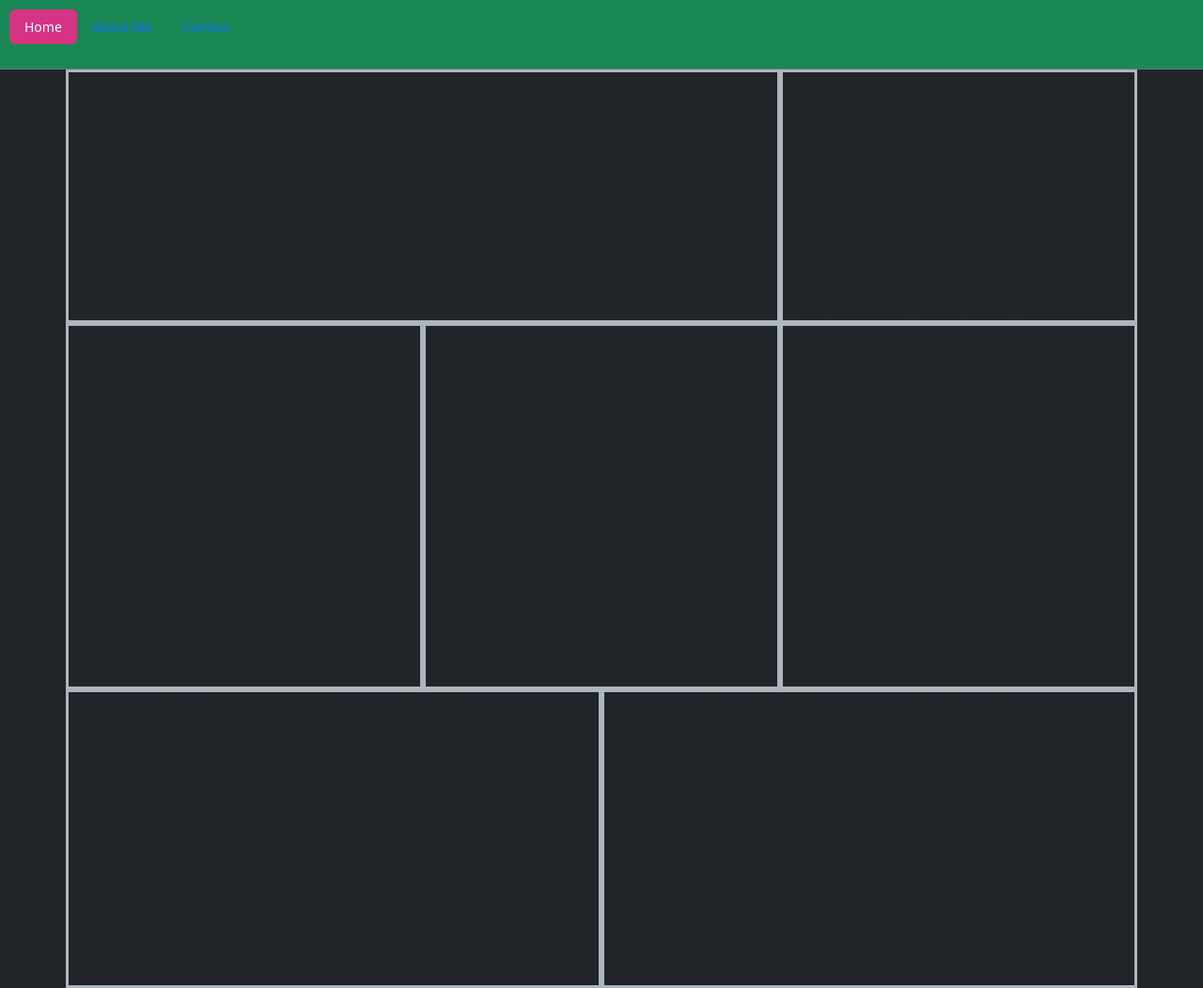
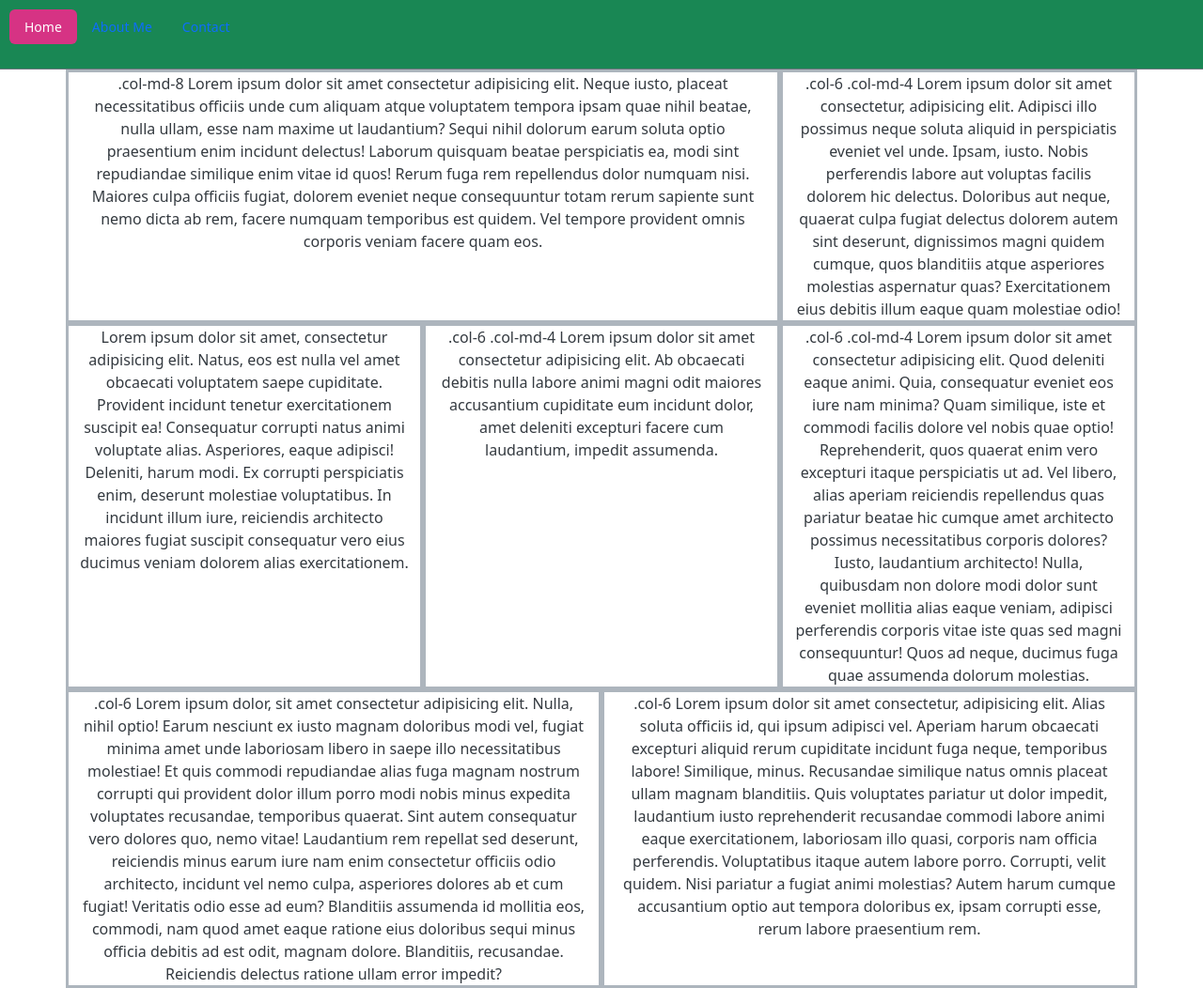
Before and after one commit to Oscar679/iot_project, a Flask app: page / in a window 1280 px wide. Shown: the whole page at 94% size. Run offline with Flask 3, Linux system fonts and the light colour scheme; some libraries are stand-ins or nearby versions.

Commit message:
Automatic bash script for push and commit

```diff
--- a/static/css/style.css
+++ b/static/css/style.css
@@ -1,19 +1,22 @@
 :root {
     --bs-primary: #d63384;
+    /* --bs-warning:   #fd7e14; */
+    --bs-body-bg: #ffffff;
+    --bs-body-color: #343a40;
     --bs-info: #6f42c1;
 }
 
 html {
-    color: #e9ecef;
+    color: var(--bs-body-color) !important;
     height: 100dvh;
 }
 
 body {
-    background-color: #212529;
+    background-color: var(--bs-body-bg) !important;
 }
 
 .row div {
-    border: 3px solid #adb5bd;
+    border: 3px solid #adb5bd !important;
 }
 
 #pills-tab {
@@ -23,7 +26,7 @@ body {
 
 .sticky-top {
     background-color: #198754;
-    border-bottom: 1px solid var(--bs-secondary, #dee2e6);
+    border-bottom: 1px solid var(--bs-secondary, #dee2e6) !important;
     z-index: 999;
 }
 
```
